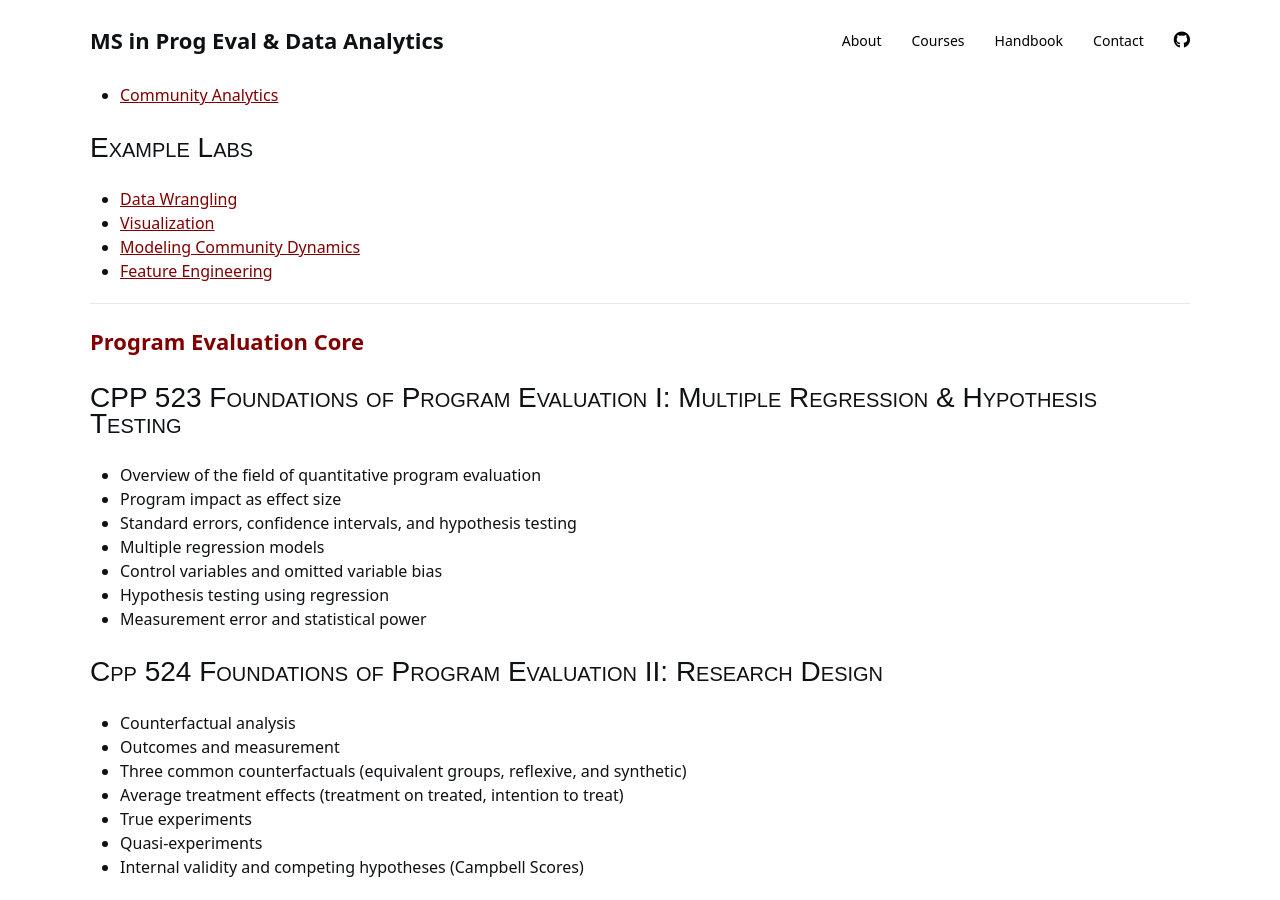
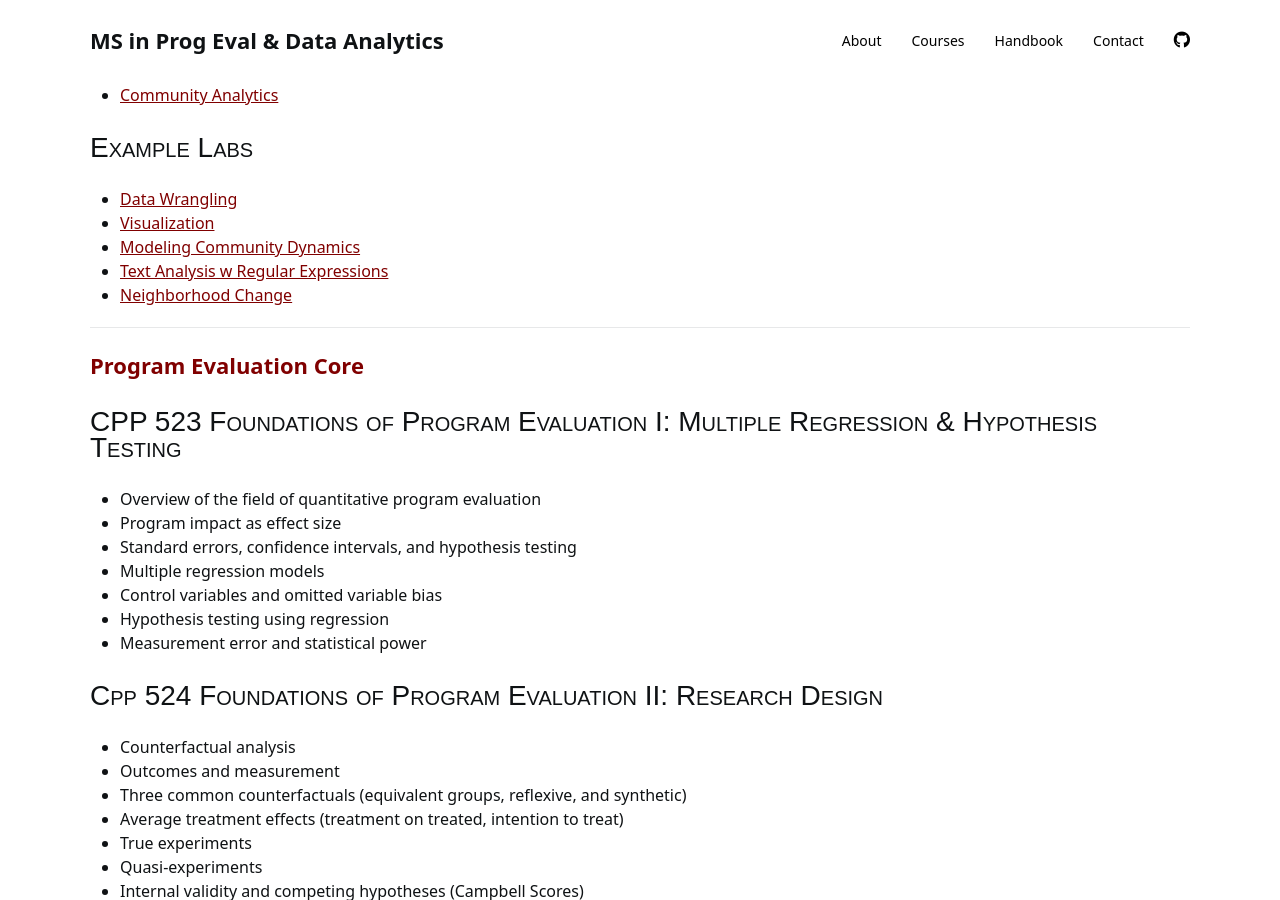
Before and after one commit to DS4PS/ms-prog-eval-data-analytics, a Jekyll site: the page built from courses.md, in a window 1280 px wide and 900 px high, scrolled down 990 px. Built offline with Jekyll 4.4.1, drawn with Linux system fonts in a browser that asks for light colours; nearby versions of some CDN libraries; a style sheet for code colours, icons or effects is not loaded.

Commit message:
Update courses.md

```diff
--- a/courses.md
+++ b/courses.md
@@ -45,8 +45,8 @@ title: Courses
 * [Data Wrangling](https://ds4ps.org/cpp-526-sum-2020/labs/lab-05-instructions.html)
 * [Visualization](https://ds4ps.org/cpp-526-sum-2020/labs/lab-04-instructions.html)
 * [Modeling Community Dynamics](https://ds4ps.org/cpp-529-master/labs/lab-03-tutorial.html)
-* [Feature Engineering](https://ds4ps.org/paf-586-summer-2019/lab-04-feature-engineering/)
-
+* [Text Analysis w Regular Expressions](https://ds4ps.org/cpp-527-spr-2021/labs/lab-03-instructions.html)
+* [Neighborhood Change](https://ds4ps.org/cpp-528-spr-2021/labs/lab-04-tutorial.html)
 
 
 
```
